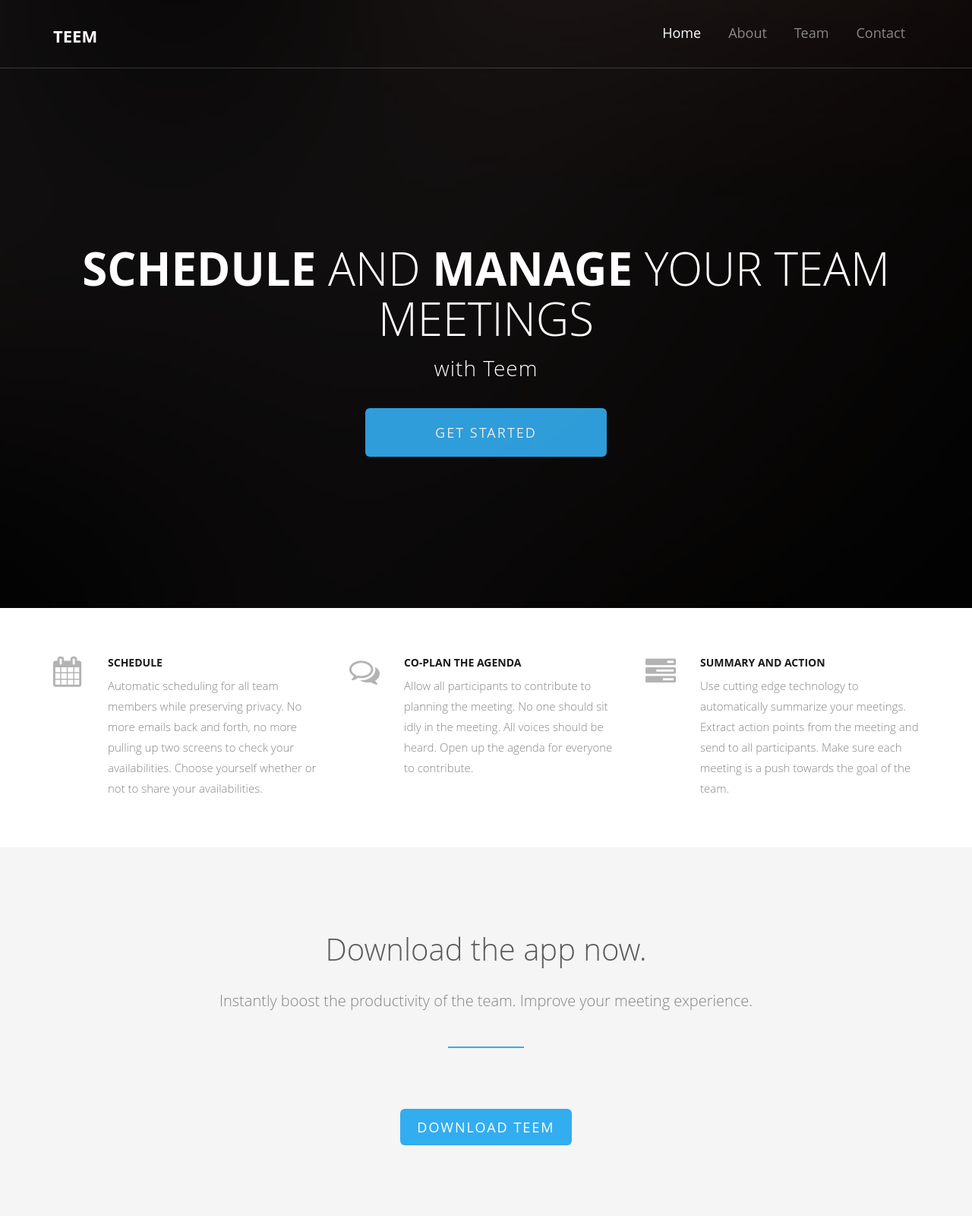
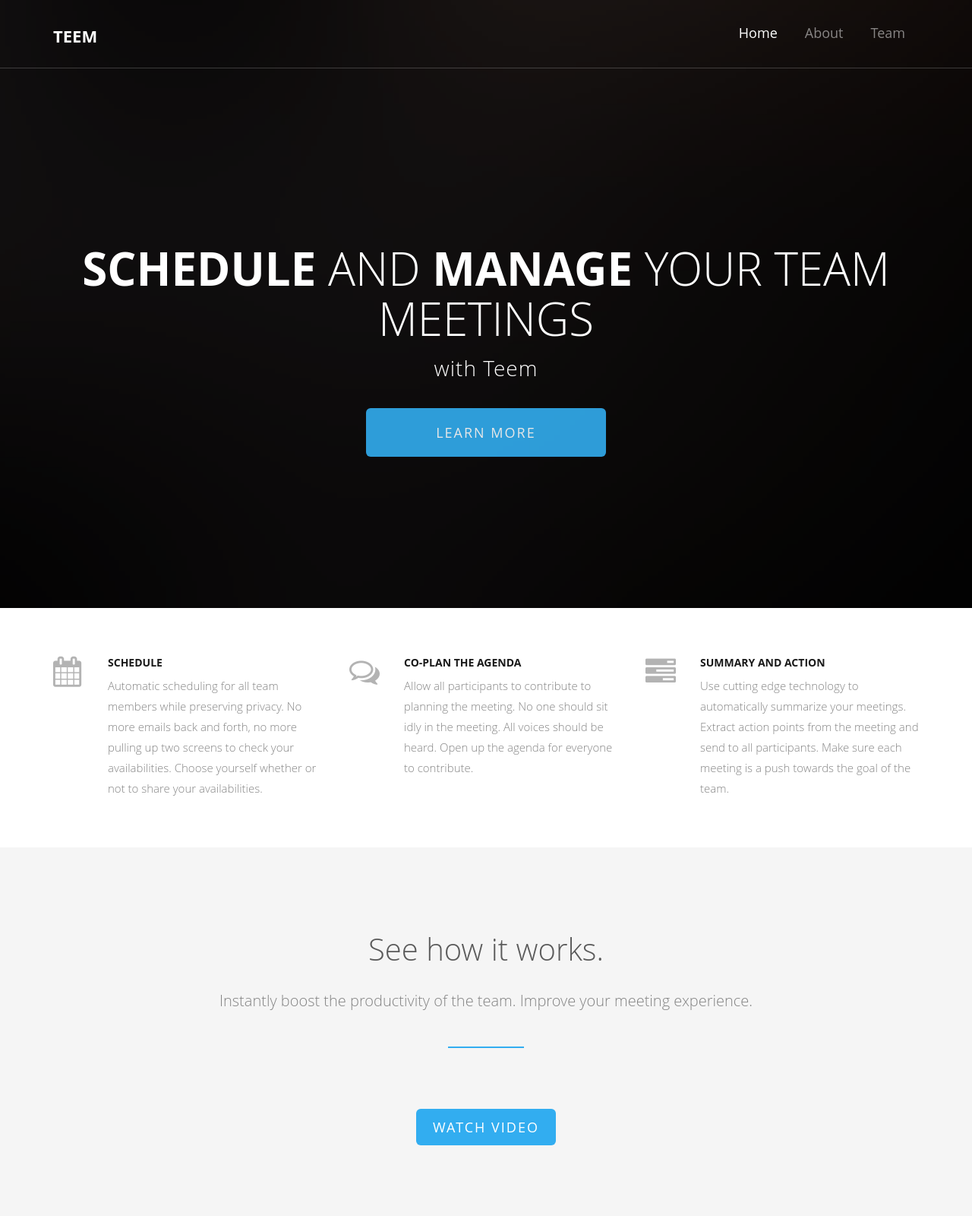
Before and after one commit to UCBerkeley-TEEM/UCBerkeley-TEEM.github.io, a plain HTML site: page index.html in a window 1280 px wide. Shown: the top 1600 px of the page at 76% size. Drawn offline with Linux system fonts and the light colour scheme; files whose address does not match are found by name.

Commit message:
added video and ischool webpage

```diff
--- a/index.html
+++ b/index.html
@@ -9,9 +9,9 @@
 	<meta http-equiv="X-UA-Compatible" content="IE=edge">
 	<title>Teem</title>
 	<meta name="viewport" content="width=device-width, initial-scale=1">
-	<meta name="description" content="Free HTML5 Template by FREEHTML5.CO" />
-	<meta name="keywords" content="free html5, free template, free bootstrap, html5, css3, mobile first, responsive" />
-	<meta name="author" content="FREEHTML5.CO" />
+	<meta name="description" content="Schedule, Manage, and Summarize your team meetings." />
+	<meta name="keywords" content="schedule meetings, manage meetings, summarize meetings, meeting minutes, when2meet, pda, nlp" />
+	<meta name="author" content="UCBerkeley School of Information" />
 
   <!--
 	//////////////////////////////////////////////////////
@@ -26,22 +26,6 @@
 
 	//////////////////////////////////////////////////////
 	 -->
-
-  	<!-- Facebook and Twitter integration -->
-	<meta property="og:title" content=""/>
-	<meta property="og:image" content=""/>
-	<meta property="og:url" content=""/>
-	<meta property="og:site_name" content=""/>
-	<meta property="og:description" content=""/>
-	<meta name="twitter:title" content="" />
-	<meta name="twitter:image" content="" />
-	<meta name="twitter:url" content="" />
-	<meta name="twitter:card" content="" />
-
-	<!-- Place favicon.ico and apple-touch-icon.png in the root directory -->
-	<link rel="shortcut icon" href="favicon.ico">
-
-	<!-- <link href='https://fonts.googleapis.com/css?family=Open+Sans:400,700,300' rel='stylesheet' type='text/css'> -->
 
 	<!-- Animate.css -->
 	<link rel="stylesheet" href="css/animate.css">
@@ -80,7 +64,7 @@
 								</li>
 								<li><a href="#fh5co-features">About</a></li>
 								<li><a href="#fh5co-content-section">Team</a></li>
-								<li><a href="#contact">Contact</a></li>
+								<!--<li><a href="#contact">Contact</a></li>-->
 							</ul>
 						</nav>
 					</div>
@@ -93,7 +77,7 @@
 				<div class="desc animate-box">
 					<h2><strong>Schedule</strong> and <strong>Manage</strong> your team meetings</h2>
 					<span>with Teem</span>
-					<span><a class="btn btn-primary btn-lg" href="#">Get Started</a></span>
+					<span><a class="btn btn-primary btn-lg" href="https://www.ischool.berkeley.edu/projects/2017/teem">Learn More</a></span>
 				</div>
 			</div>
 		</div>
@@ -150,11 +134,11 @@
 			<div class="container">
 				<div class="row row-bottom-padded-md">
 					<div class="col-md-12 text-center heading-section">
-						<h3>Download the app now.</h3>
+						<h3>See how it works.</h3>
 						<p>Instantly boost the productivity of the team. Improve your meeting experience.</p>
 					</div>
 					<div class="col-md-12 text-center">
-						<p><a href="#home" class="btn btn-primary btn-lg">Download Teem</a></p>
+						<p><a href="https://youtu.be/hP3QPuCn8uM" class="btn btn-primary btn-lg">Watch Video</a></p>
 					</div>
 				</div>
 			</div>
```
